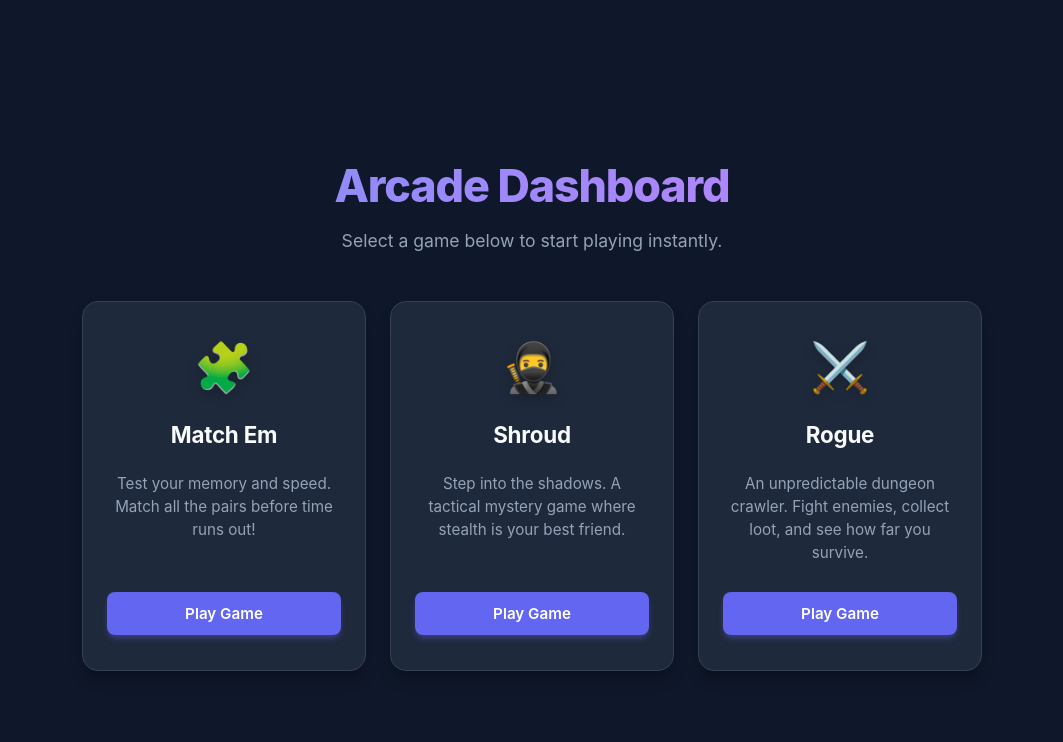
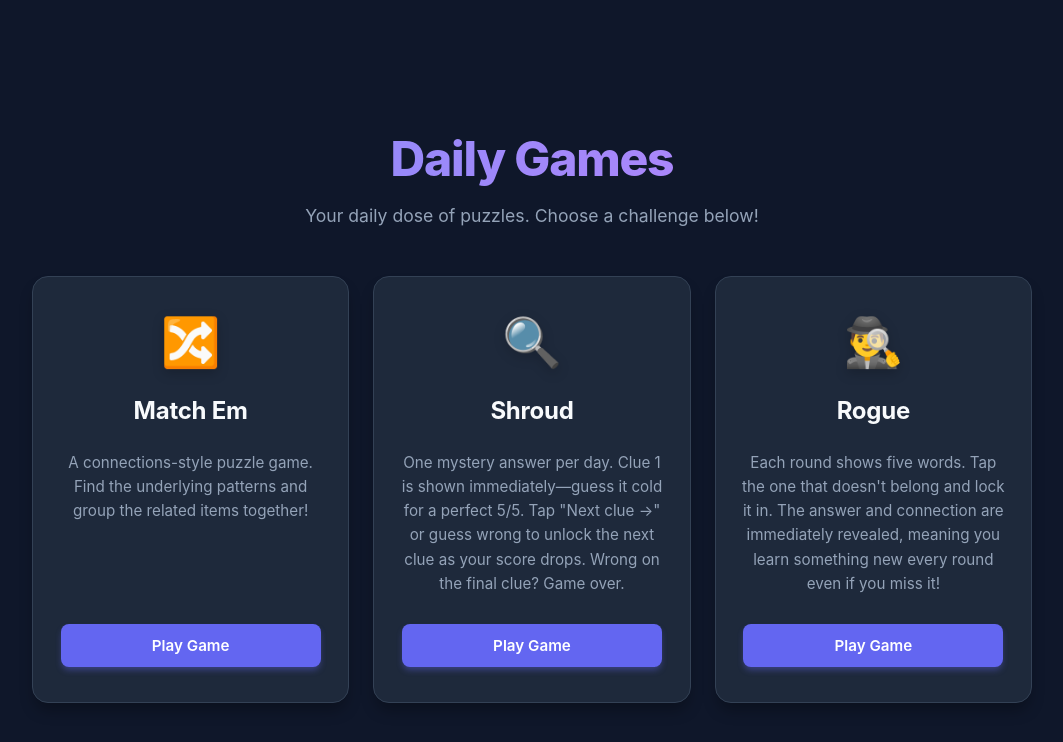
Before and after one commit to ZanierM/matchem, a plain HTML site: page index.html in a window 1280 px wide. Shown: the whole page, without its empty margins (108-1171 px from the left). Drawn offline with Linux system fonts and the light colour scheme.

Commit message:
Update index.html

```diff
--- a/index.html
+++ b/index.html
@@ -3,7 +3,7 @@
 <head>
     <meta charset="UTF-8">
     <meta name="viewport" content="width=device-width, initial-scale=1.0">
-    <title>Game Hub</title>
+    <title>Daily Games</title>
     <style>
         /* Modern CSS Reset & Variables */
         :root {
@@ -31,12 +31,12 @@
 
         .container {
             width: 100%;
-            max-width: 900px;
+            max-width: 1000px;
             text-align: center;
         }
 
         header h1 {
-            font-size: 2.8rem;
+            font-size: 3rem;
             font-weight: 800;
             margin-bottom: 10px;
             letter-spacing: -0.025em;
@@ -54,7 +54,7 @@
         /* Grid Layout for the 3 Games */
         .grid {
             display: grid;
-            grid-template-columns: repeat(auto-fit, minmax(250px, 1fr));
+            grid-template-columns: repeat(auto-fit, minmax(280px, 1fr));
             gap: 24px;
         }
 
@@ -86,7 +86,7 @@
 
         .card h3 {
             margin: 10px 0;
-            font-size: 1.4rem;
+            font-size: 1.5rem;
             font-weight: 700;
             letter-spacing: -0.01em;
         }
@@ -94,7 +94,7 @@
         .card p {
             color: var(--text-muted);
             font-size: 0.95rem;
-            line-height: 1.5;
+            line-height: 1.6;
             margin-bottom: 28px;
             flex-grow: 1;
         }
@@ -123,33 +123,33 @@
 
     <div class="container">
         <header>
-            <h1>Arcade Dashboard</h1>
-            <p>Select a game below to start playing instantly.</p>
+            <h1>Daily Games</h1>
+            <p>Your daily dose of puzzles. Choose a challenge below!</p>
         </header>
 
         <main class="grid">
             <!-- Card 1: Match Em -->
             <div class="card">
-                <div class="card-icon">🧩</div>
+                <div class="card-icon">🔀</div>
                 <h3>Match Em</h3>
-                <p>Test your memory and speed. Match all the pairs before time runs out!</p>
-                <a href="page1.html" class="btn">Play Game</a>
+                <p>A connections-style puzzle game. Find the underlying patterns and group the related items together!</p>
+                <a href="matchem.html" class="btn">Play Game</a>
             </div>
 
             <!-- Card 2: Shroud -->
             <div class="card">
-                <div class="card-icon">🥷</div>
+                <div class="card-icon">🔍</div>
                 <h3>Shroud</h3>
-                <p>Step into the shadows. A tactical mystery game where stealth is your best friend.</p>
-                <a href="page2.html" class="btn">Play Game</a>
+                <p>One mystery answer per day. Clue 1 is shown immediately—guess it cold for a perfect 5/5. Tap "Next clue →" or guess wrong to unlock the next clue as your score drops. Wrong on the final clue? Game over.</p>
+                <a href="shroud.html" class="btn">Play Game</a>
             </div>
 
             <!-- Card 3: Rogue -->
             <div class="card">
-                <div class="card-icon">⚔️</div>
+                <div class="card-icon">🕵️‍♂️</div>
                 <h3>Rogue</h3>
-                <p>An unpredictable dungeon crawler. Fight enemies, collect loot, and see how far you survive.</p>
-                <a href="page3.html" class="btn">Play Game</a>
+                <p>Each round shows five words. Tap the one that doesn't belong and lock it in. The answer and connection are immediately revealed, meaning you learn something new every round even if you miss it!</p>
+                <a href="rogue.html" class="btn">Play Game</a>
             </div>
         </main>
     </div>
```
